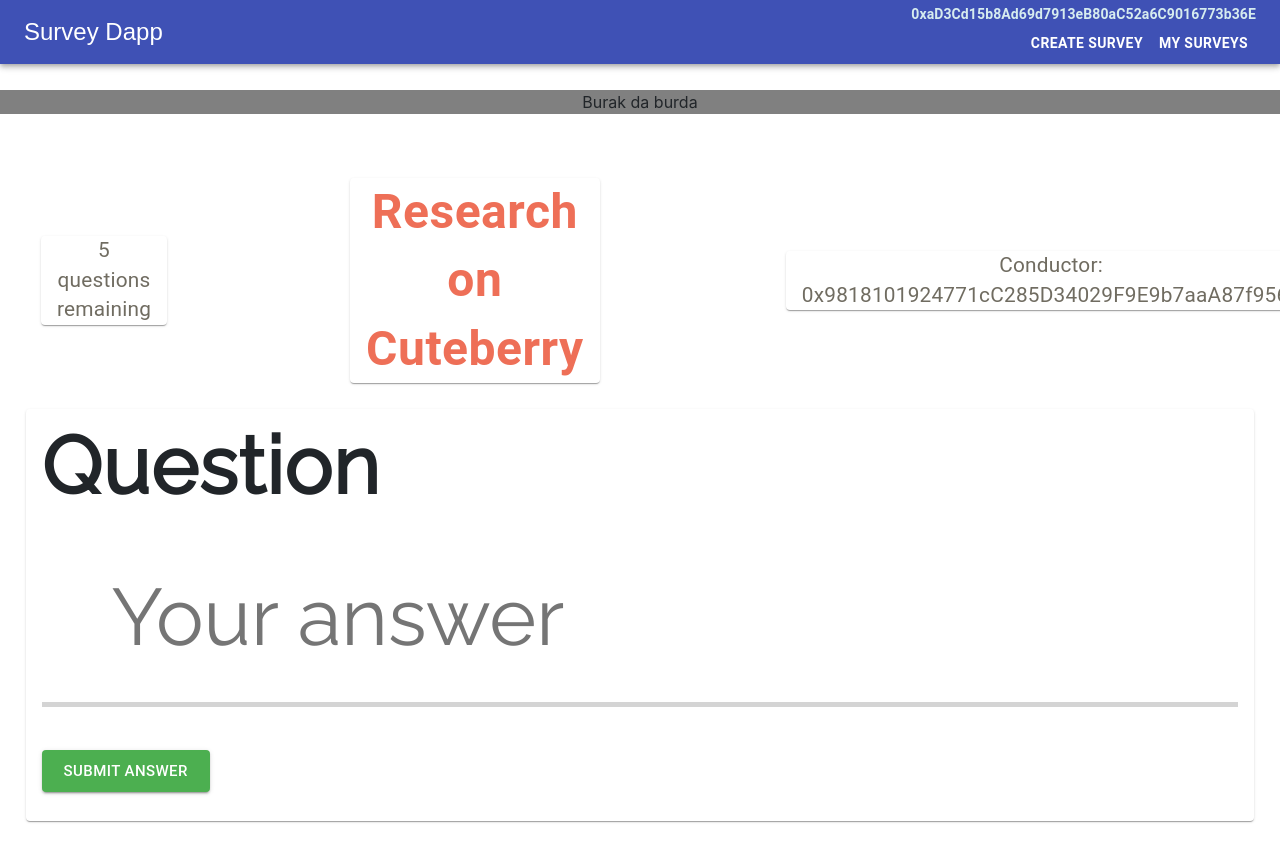
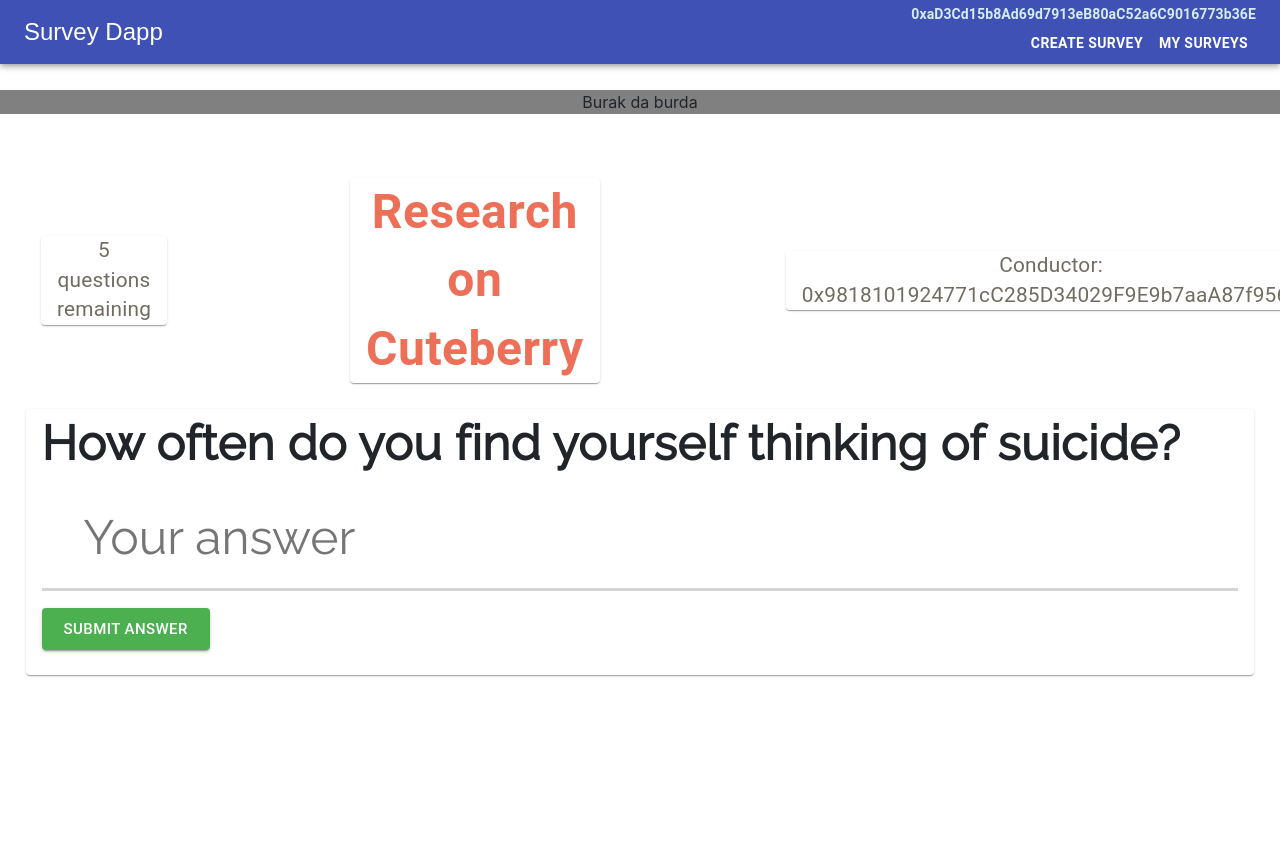
Before and after one commit to canberkkeles/survey_reward, a React (Create React App) app: page /fill/survey/0 in a window 1280 px wide. Shown: the top 847 px of the page. After the commit the page ends 800 px from the top, so only its background shows below. Built offline with nearby package versions, Linux system fonts and the light colour scheme; a web font is replaced by a local one.

Commit message:
Form submit handler added

```diff
--- a/src/components/Styles/SurveyAnswering.css
+++ b/src/components/Styles/SurveyAnswering.css
@@ -69,7 +69,7 @@
   border-radius: 4px;
   box-shadow: 0px 2px 1px -1px rgb(0 0 0 / 20%),
     0px 1px 1px 0px rgb(0 0 0 / 14%), 0px 1px 3px 0px rgb(0 0 0 / 12%);
-  font-size: 5rem;
+  font-size: 3em;
   font-family: "Raleway", sans-serif;
   font-weight: 700;
   line-height: 1.43;
--- /dev/null
+++ b/src/components/SurveyAnswering/AnswerForm.js
@@ -0,0 +1,50 @@
+import React, { useState } from "react";
+import Button from "@material-ui/core/Button";
+import { green } from "@material-ui/core/colors";
+import { ThemeProvider, createMuiTheme } from "@material-ui/core/styles";
+import "../Styles/SurveyAnswering.css";
+
+const save = createMuiTheme({
+  palette: {
+    primary: green,
+  },
+});
+
+const AnswerForm = (props) => {
+  const [answer, setAnswer] = useState("");
+
+  const submitHandler = (e) => {
+    props.onAnswerSubmit(answer);
+    e.preventDefault();
+  };
+  const answerChangeHandler = (e) => {
+    setAnswer(e.target.value);
+  };
+  const questionText = props.questionText;
+  return (
+    <form onSubmit={submitHandler}>
+      <label htmlFor="answer">{questionText}</label>
+      <input
+        className="input-answer"
+        required
+        maxLength="32"
+        id="answer"
+        placeholder="Your answer"
+        value={answer}
+        onChange={answerChangeHandler}
+      ></input>
+      <ThemeProvider theme={save}>
+        <Button
+          size="large"
+          variant="contained"
+          color="primary"
+          style={{ color: "white" }}
+          type="submit"
+        >
+          Submit Answer
+        </Button>
+      </ThemeProvider>
+    </form>
+  );
+};
+export default AnswerForm;
--- a/src/components/UI/QuestionCard.js
+++ b/src/components/UI/QuestionCard.js
@@ -1,38 +1,22 @@
-import React from "react";
+import React, { useState } from "react";
 import "../Styles/SurveyAnswering.css";
-import Button from "@material-ui/core/Button";
-import { green } from "@material-ui/core/colors";
-import { ThemeProvider, createMuiTheme } from "@material-ui/core/styles";
-
-const save = createMuiTheme({
-  palette: {
-    primary: green,
-  },
-});
+import AnswerForm from "../SurveyAnswering/AnswerForm";
 
 const QuestionCard = () => {
+  const questionText = "How often do you find yourself thinking of suicide?";
+  const [answerSubmitted, setAnswerSubmitted] = useState("");
+
+  const answerSubmitHandler = (answer) => {
+    setAnswerSubmitted(answer);
+  };
+
   return (
     <div className="question-card">
-      <form>
-        <label for="answer">Question</label>
-        <input
-          className="input-answer"
-          required
-          maxLength="32"
-          id="answer"
-          placeholder="Your answer"
-        ></input>
-        <ThemeProvider theme={save}>
-          <Button
-            size="large"
-            variant="contained"
-            color="primary"
-            style={{ color: "white" }}
-          >
-            Submit Answer
-          </Button>
-        </ThemeProvider>
-      </form>
+      <AnswerForm
+        questionText={questionText}
+        onAnswerSubmit={answerSubmitHandler}
+      />
+      <p>{answerSubmitted === "" ? "" : `Your answer is ${answerSubmitted}`}</p>
     </div>
   );
 };
```
